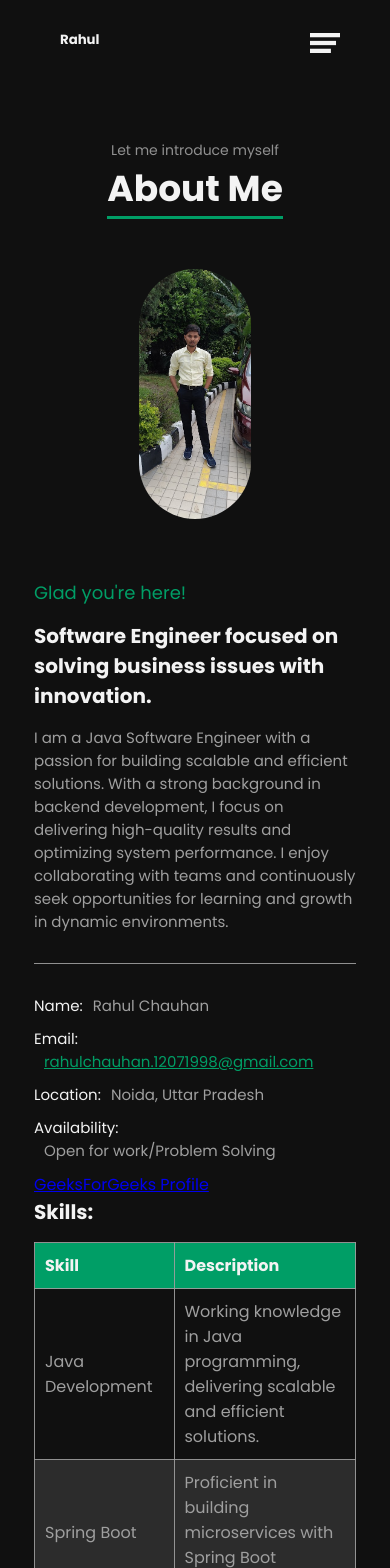
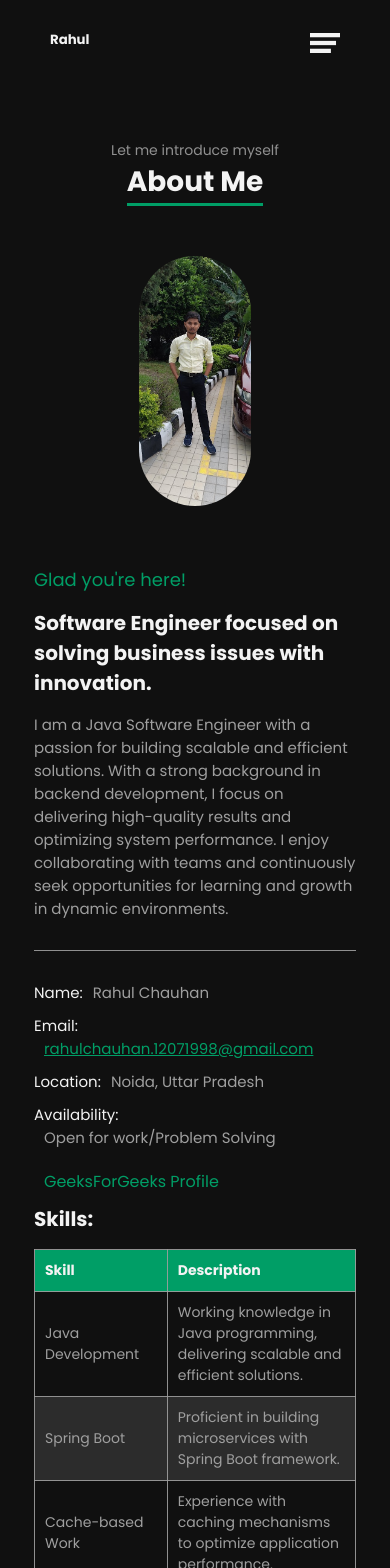
Before and after one commit to BootifulDeveloper/myportfolio, a React (Create React App) app: page /about in a window 390 px wide. Shown: the top 1568 px of the page. Built offline with nearby package versions, Linux system fonts and the light colour scheme.

Commit message:
Code changes commit

```diff
--- a/src/components/AboutMe.js
+++ b/src/components/AboutMe.js
@@ -79,7 +79,12 @@ const AboutMe = ({ name, email, location, availability, brand }) => {
                 </div>
               </div>
             </div>
-            <a href="https://www.geeksforgeeks.org/user/rahul_chauhan_1998/" target="_blank" rel="noopener noreferrer">
+            <a
+              className="gfgProfile"
+              href="https://www.geeksforgeeks.org/user/rahul_chauhan_1998/"
+              target="_blank"
+              rel="noopener noreferrer"
+            >
               GeeksForGeeks Profile
             </a>
             <div className="skillsContainer">
--- a/src/index.css
+++ b/src/index.css
@@ -90,7 +90,6 @@ body {
 /* --- SKILLS SECTION --- */
 .skillsSection {
   background-color: rgba(255, 255, 255, 0.1);
-  /* Light transparent background */
   border-radius: 10px;
   padding: 20px;
   margin-top: var(--spacing);
@@ -127,7 +126,6 @@ body {
 
 .skillsTable tr:nth-child(even) {
   background-color: rgba(159, 159, 159, 0.2);
-  /* Alternating row color */
 }
 
 .skillsTable td {
@@ -141,7 +139,6 @@ header {
   display: flex;
   justify-content: space-between;
   align-items: center;
-  margin-left: 10px;
 }
 
 .logo {
@@ -201,7 +198,54 @@ header {
   background-color: transparent;
 }
 
+/* --- GFG PROFILE LINK STYLES --- */
+.gfgProfile {
+  color: var(--hl-color);
+  text-decoration: none;
+  padding: 5px;
+  transition: color 0.3s ease, box-shadow 0.3s ease;
+  display: inline-block;
+}
+
+.gfgProfile:hover {
+  color: #fff;
+  box-shadow: 0 2px 10px rgba(0, 158, 102, 0.5);
+  border-radius: 5px;
+}
+
 /* --- MEDIA QUERIES --- */
+@media (max-width: 750px) {
+  .pageTitle {
+    font-size: 28px;
+    /* Adjust title size for mobile */
+  }
+
+  .btn {
+    width: 100%;
+    /* Full-width button on mobile */
+    padding: 15px;
+    /* Larger padding */
+  }
+
+  .skillsSection {
+    padding: 15px;
+    /* Reduce padding for smaller screens */
+  }
+
+  .skillsTable th,
+  .skillsTable td {
+    font-size: 14px;
+    /* Smaller font for table */
+  }
+
+  .gfgProfile {
+    font-size: 16px;
+    /* Slightly larger font on small screens */
+    padding: 10px;
+    /* Increased padding */
+  }
+}
+
 @media (min-width: 750px) {
   .links {
     display: flex;
```
